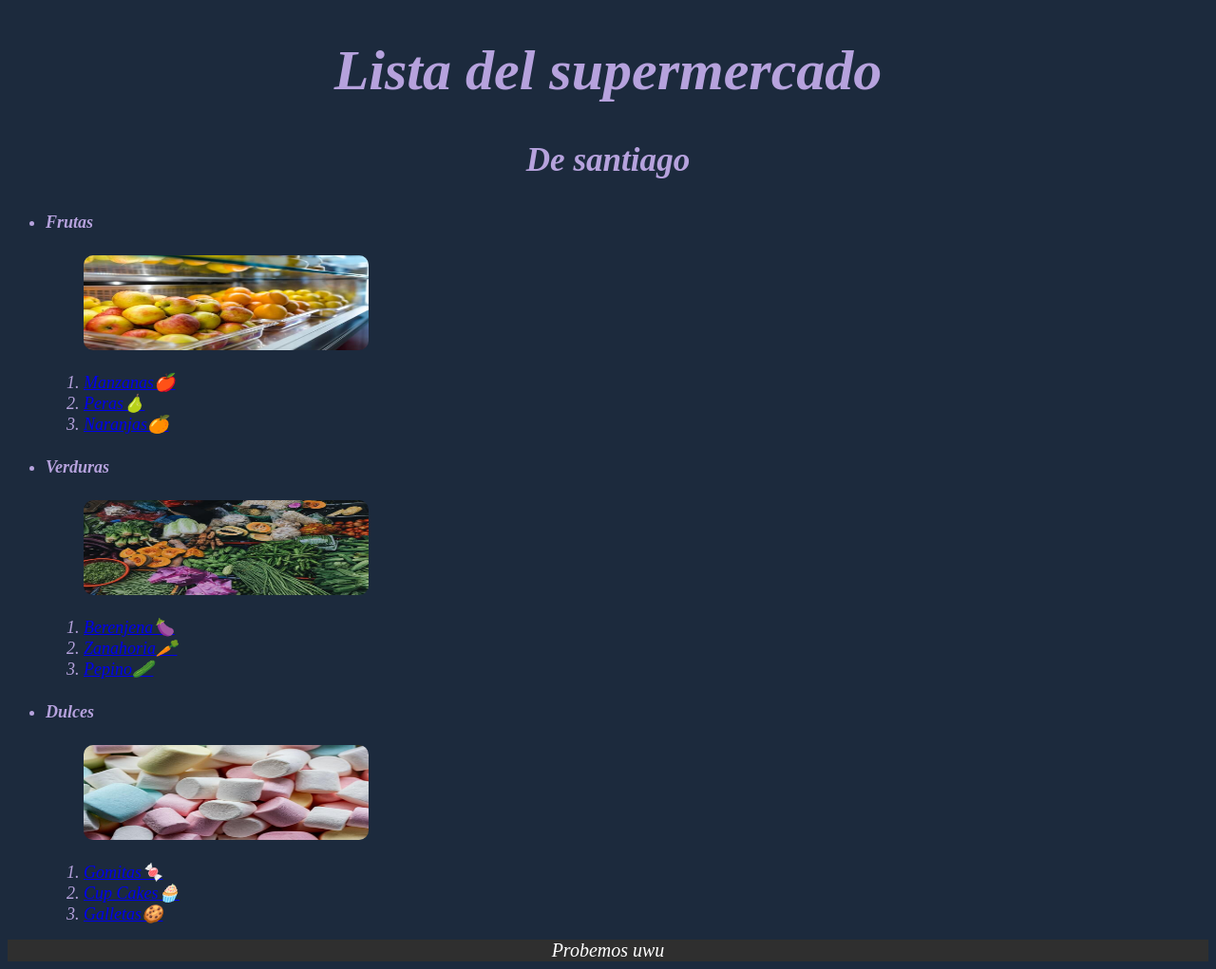
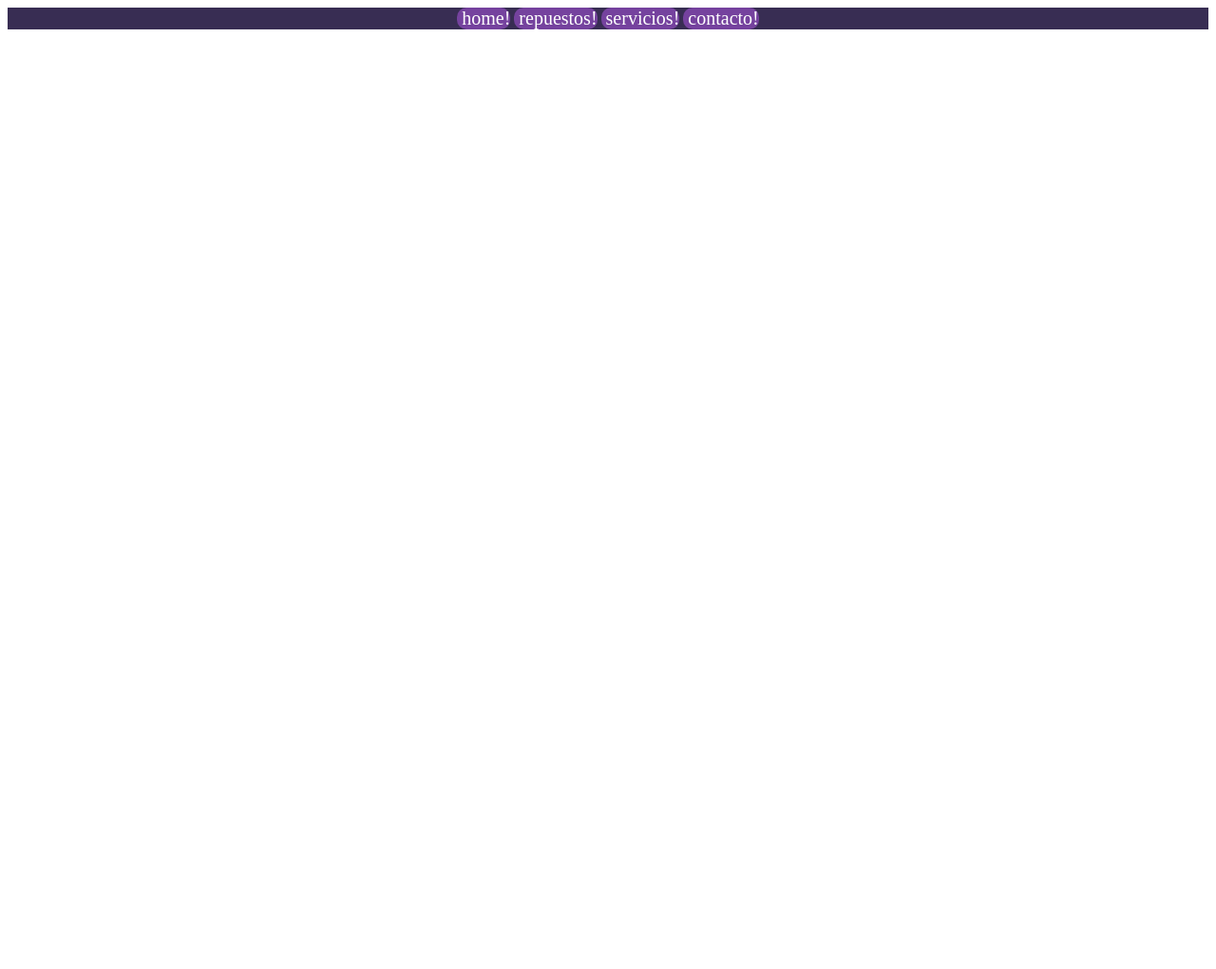
Before and after one commit to davidsantiagopulidoarias/ProjectCSS, a plain HTML site: page codigo/Index.html in a window 1280 px wide. Shown: the whole page at 95% size. After the commit the page ends 800 px from the top, so only its background shows below. Drawn offline with Linux system fonts and the light colour scheme.

Commit message:
Barra de navegación inicial

```diff
--- a/codigo/Index.html
+++ b/codigo/Index.html
@@ -6,56 +6,20 @@
     <meta name="viewport" content="width=device-width, initial-scale=1.0">
     <meta name="description" content ="description que aparace al Buscar en los navegadores">
     <meta name="robots" content="index,follow">
+    <link  rel="icon"   href="https://freepikpsd.com/media/2019/10/auronplay-png-1-Transparent-Images-Free.png" type="image/png" />
     <link rel="stylesheet" href="./style.css">
     <title>Lista del super</title>
 </head>
 <body>
-
-<header class="header-title">
-    <h1>Lista del supermercado</h1>
-    <h3>De santiago</h3>
-</header>
-
-<main>
-    <ul>
-        <li>
-            <h4>Frutas</h4>
-                <figure>
-                    <img src="./multimedia/frutas.jpg" alt="Frutas">
-                </figure>
-        </li>
-            <ol class="orderlist">
-                <li><a href="https://www.pequerecetas.com/receta/manzana-18-recetas/">Manzanas🍎</a> </li>
-                <li><a href="https://www.vix.com/es/imj/gourmet/158239/10-irresistibles-recetas-con-peras-que-tienes-que-probar-ahora"> Peras🍐</a></li>
-                <li><a href="https://www.recetasnestle.com.mx/recetas/postres/postre-de-naranja">Naranjas🍊</a> </li>
-            </ol>
-        <li>
-            <h4>Verduras</h4>
-                <figure>
-                    <img src="./multimedia/verduras.jpg" alt="Verduras">
-                </figure>
-        </li>
-            <ol>
-                <li><a href="https://www.abc.es/bienestar/alimentacion/recetas-saludables/abci-10-recetas-verano-berenjena-como-protagonista-202008130124_noticia.html">Berenjena🍆</a></li>
-                <li><a href="https://www.youtube.com/watch?v=eifAmKzeB3k">Zanahoria🥕</a></li>
-                <li><a href="https://www.cocinafacil.com.mx/recetas/recetas-con-pepino/">Pepino🥒</a></li>
-            </ol>
-        <li>
-            <h4>Dulces</h4>
-                <figure>
-                    <img src="./multimedia/malvaviscos.jpg" alt="Malvaviscos">
-                </figure>
-        </li>
-            <ol>
-                <li><a href="https://listado.mercadolibre.com.co/gomitas">Gomitas🍬</a></li>
-                <li><a href="https://www.youtube.com/watch?v=vEnbipDc_dw">Cup Cakes🧁</a></li>
-                <li><a href="https://www.kiwilimon.com/receta/postres/galletas/galletas-de-mantequilla/galletas-caseras-de-mantequilla">Galletas🍪</a></li>
-            </ol>
-    </ul>
-
-</main>
-<footer>
-    Probemos uwu
-</footer>
+    <header>
+        <nav>
+            <ul class="barra_general">
+                <li class="barra_general--item"><a href="">home</a></li>
+                <li class="barra_general--item"> <a href="">repuestos</a></li>
+                <li class="barra_general--item"> <a href="">servicios</a></li>
+                <li class="barra_general--item"> <a href="">contacto</a></li>
+            </ul>
+        </nav>
+    </header>
 </body>
 </html>
--- a/codigo/style.css
+++ b/codigo/style.css
@@ -1,35 +1,48 @@
-body{
+.barra_general
+    {
 
-    background-color: #1c2a3d;
-    font-style: italic;
+        margin-top: 00px; /*comando utilizado para mover hacia abajo una caja*/
+        list-style: none; /*comando utilizado para personalizar los puntos de una lista desordenada*/
+        padding-left: 00px; /*comando utilizado para poner una especie de sangria*/
+        background-position: center;
+        background-color: rgb(56, 45, 83); /*comando utilizado para cambiar el fondo de color*/
+        text-align: center;
+
+    }
+
+.barra_general--item
+    {
+
+        display: inline-block; /*poner de manera vertical la lista*/
+        background-color: rgb(117, 66, 158);/*le pone un borde a los elementos de la lista*/
+        border-radius: 10px;
+        font-size: 20px;
+
+    }
+.barra_general--item a /* se pone a ya que la entrada es a un link*/
+    {
+
+        color: rgb(255, 255, 255);
+        padding-left: 5px;
+        text-decoration: none; /*Quita el hipervinculo y se puede poner otro color */
+
+    }
+.barra_general--item a:hover /* los : son de pseudo clase donde se define el estilo de un estado
+                                 hover se usa cuando se coloca el maouse sobre el enlace y este cambia de color */
+    {
+        color: rgba(244, 247, 247, 0);
 
 
-
-}
-.header-title{
-
-    font-size: 30px;
-    color: #b6a2dd;
-    text-align: center;
+    }
+.barra_general--item a:active /*al presionar el texto cambia de color*/
+    {
+        color: rgba(74, 206, 206, 0.938);
 
 
-}
-li {
+    }
+.barra_general--item a::after /* los :: son pseudo elemntos que definen el estilo de una parte
+                                after agrega alfo despues de caa item*/
+    {
+        content: "!";
 
-   color:#b6a2dd;
-   font-size: large;
     }
-img{
-    border-radius: 10px;
-    width: 300px;
-    height: 100px;
-    shape-image-threshold: inherit;
-}
-footer{
-    background: #2f2f2f;
-    text-align: center;
-    font-style: italic;
-    padding: 80px0;
-    font-size: 20px;
-    color: #fff;
-}
```
Also changed, not shown: codigo/multimedia/frutas.jpg (deleted), codigo/multimedia/malvaviscos.jpg (deleted), codigo/multimedia/verduras.jpg (deleted).
